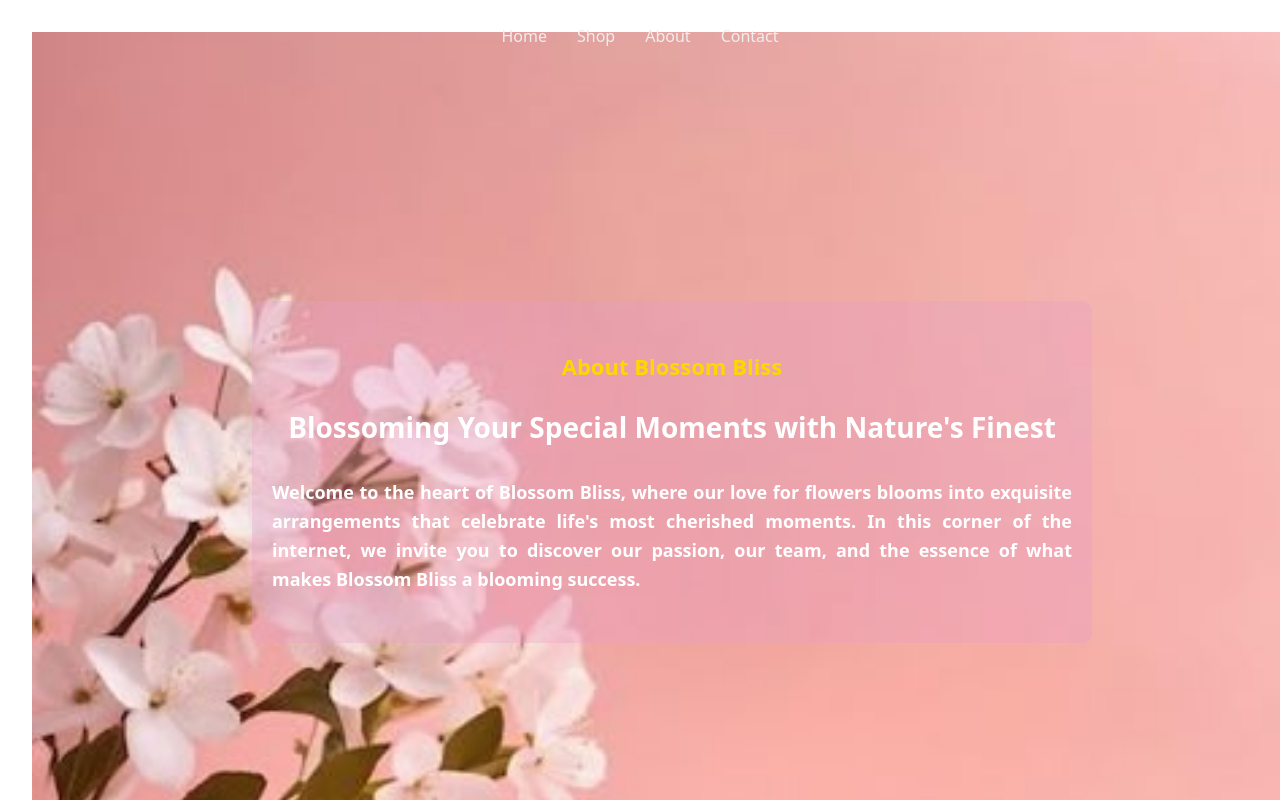
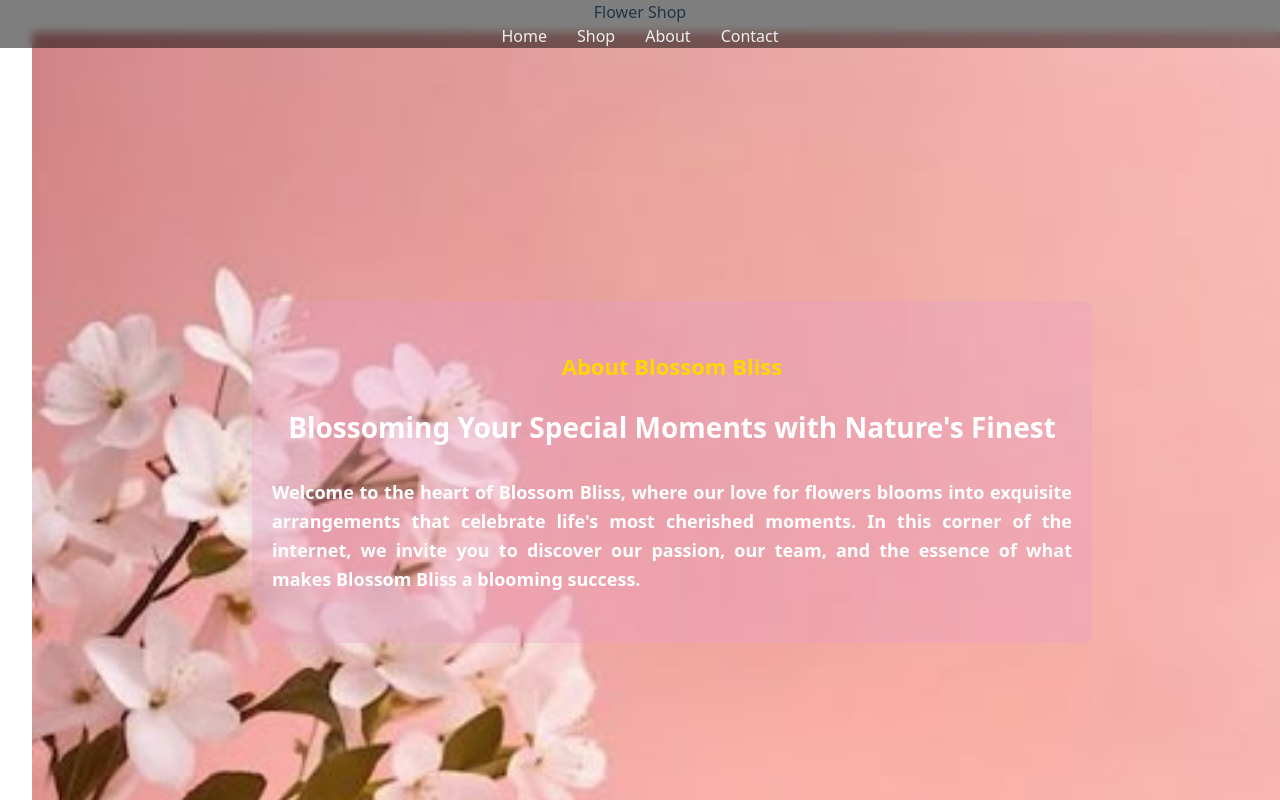
Before and after one commit to prajula255/blossom, a React (Vite) app: page /about in a window 1280 px wide. Shown: the top 800 px of the page. Built offline with nearby package versions, Linux system fonts and the light colour scheme.

Commit message:
all pages updated and inside app.js navbar updated

```diff
--- a/src/App.jsx
+++ b/src/App.jsx
@@ -9,19 +9,21 @@ import FlowersList from './pages/product/flowerList'
 import AboutPage from './pages/about/aboutPage'
 import CartPage from './pages/cart/cart'
 import CheckoutPage from './pages/cart/checkOut'
+import NavEg from './components/navbar'
 
 function App() {
 
   return (
     <>
       <BrowserRouter>
+        <NavEg />
         <Routes>
           <Route path='/' element={<LoginPage />} />
           <Route path='/register' element={<RegisterPage />} />
           <Route path='/home' element={<HomePage />} />
           <Route path='/shop' element={<FlowersList />} />
-          <Route path='/cart' element={<CartPage/>}/>
-          <Route path='/checkOut' element={<CheckoutPage/>}/>
+          <Route path='/cart' element={<CartPage />} />
+          <Route path='/checkOut' element={<CheckoutPage />} />
           <Route path='/about' element={<AboutPage />} />
           <Route path='/contact' element={<ContactPage />} />
         </Routes>
--- a/src/components/navbar.jsx
+++ b/src/components/navbar.jsx
@@ -4,17 +4,30 @@ import Navbar from "react-bootstrap/Navbar";
 import { Link, useNavigate } from "react-router-dom";
 
 function NavEg() {
-  const navigate=useNavigate()
+  const navigate = useNavigate();
+
   return (
     <>
-      <Navbar bg="dark" variant="dark">
+      <Navbar
+        variant="dark"
+        expand="lg"
+        style={{
+          position: "absolute", // Makes navbar float over background
+          top: 0,
+          left: 0,
+          width: "100%",
+          zIndex: 1000, // Ensures it stays above other elements
+          background: "rgba(0, 0, 0, 0.5)", // Semi-transparent for visibility
+          backdropFilter: "blur(5px)" // Adds a blur effect for better UI
+        }}
+      >
         <Container>
           <Navbar.Brand>Flower Shop</Navbar.Brand>
           <Nav className="me-auto">
-            <Nav.Link as={Link} to="/home" style={{ margin: "0 15px", color: "#eee" }} >
+            <Nav.Link as={Link} to="/home" style={{ margin: "0 15px", color: "#eee" }}>
               Home
             </Nav.Link>
-            <Nav.Link  style={{ margin: "0 15px", color: "#eee" }}onClick={()=>navigate("/shop")}>
+            <Nav.Link style={{ margin: "0 15px", color: "#eee" }} onClick={() => navigate("/shop")}>
               Shop
             </Nav.Link>
             <Nav.Link as={Link} to="/about" style={{ margin: "0 15px", color: "#eee" }}>
@@ -26,7 +39,6 @@ function NavEg() {
           </Nav>
         </Container>
       </Navbar>
-      <br />
     </>
   );
 }
--- a/src/pages/about/aboutPage.jsx
+++ b/src/pages/about/aboutPage.jsx
@@ -20,7 +20,7 @@ function AboutPage() {
                 padding: "40px",
             }}>
 
-                <div style={{ position: 'absolute', top: 0, left: 0, width: '100%' }}><NavEg /></div>
+                {/* <div style={{ position: 'absolute', top: 0, left: 0, width: '100%' }}><NavEg /></div> */}
 
                 <div style={{
                     backgroundColor: "rgba(229, 156, 200, 0.32)",
--- a/src/pages/cart/cart.jsx
+++ b/src/pages/cart/cart.jsx
@@ -28,7 +28,7 @@ function CartPage() {
 
     return (
         <>
-            <NavEg />
+            {/* <NavEg /> */}
             <div style={{ padding: "24px" }}>
                 <h2>Shopping Cart</h2>
                 {cart.length === 0 ? (
--- a/src/pages/cart/checkOut.jsx
+++ b/src/pages/cart/checkOut.jsx
@@ -37,7 +37,7 @@ function CheckoutPage() {
 
     return (
         <>
-            <NavEg />
+            {/* <NavEg /> */}
             <div
                 style={{
                     backgroundSize: "cover",
--- a/src/pages/contactPage.jsx
+++ b/src/pages/contactPage.jsx
@@ -18,7 +18,7 @@ function ContactPage() {
 
     return (
         <>
-            <div style={{ position: 'absolute', top: 0, left: 0, width: '100%' }}><NavEg /></div>
+            {/* <div style={{ position: 'absolute', top: 0, left: 0, width: '100%' }}><NavEg /></div> */}
 
             <div
                 style={{
--- a/src/pages/home/homePage.jsx
+++ b/src/pages/home/homePage.jsx
@@ -26,7 +26,7 @@ function HomePage() {
                 }}></div>
 
                 <div style={{ position: 'absolute', top: 0, left: 0, width: '100%' }}>
-                    <NavEg />
+                    {/* <NavEg /> */}
                 </div>
 
                 <div style={{
--- a/src/pages/product/flowerList.jsx
+++ b/src/pages/product/flowerList.jsx
@@ -42,7 +42,7 @@ function FlowersList() {
 
     return (
         <>
-            <NavEg />
+            {/* <NavEg /> */}
             <div style={{ padding: "24px" }}>
                 <h2 style={{ fontWeight: "bold", marginBottom: "16px", fontSize: "20px", textAlign: "left" }}>Shop</h2>
                 <Button onClick={() => navigate("/cart")}> View Cart ({cart.length})</Button>
```
